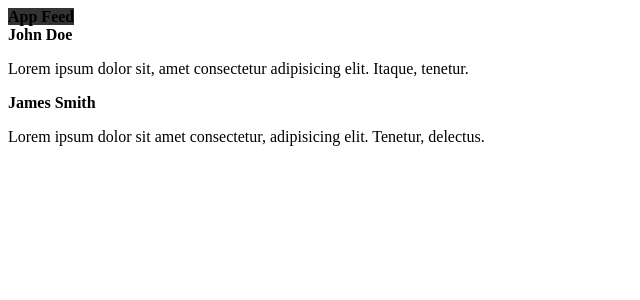
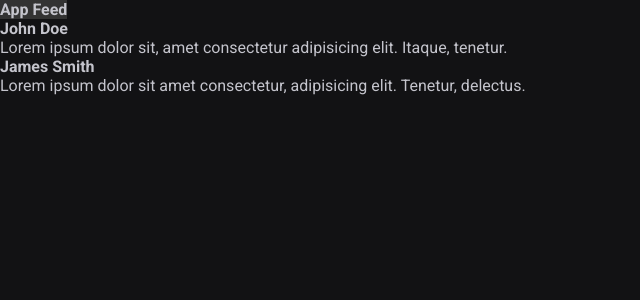
Before and after one commit to jonathanbcsouza/feed-app, a React (Vite) app: page / in a window 1280 px wide. Shown: the top 300 px of the page, without its empty margins (0-640 px from the left). Built offline with nearby package versions, Linux system fonts and the light colour scheme.

Commit message:
Add global CSS

```diff
--- a/index.html
+++ b/index.html
@@ -1,13 +1,21 @@
 <!DOCTYPE html>
 <html lang="en">
+
 <head>
   <meta charset="UTF-8" />
   <link rel="icon" type="image/svg+xml" href="/vite.svg" />
   <meta name="viewport" content="width=device-width, initial-scale=1.0" />
+
+  <link rel="preconnect" href="https://fonts.googleapis.com" />
+  <link rel="preconnect" href="https://fonts.gstatic.com" crossorigin />
+  <link href="https://fonts.googleapis.com/css2?family=Roboto:wght@400;700&display=swap" rel="stylesheet" />
+
   <title>Vite + React</title>
 </head>
+
 <body>
   <div id="root"></div>
   <script type="module" src="/src/main.jsx"></script>
 </body>
+
 </html>
--- a/src/App.jsx
+++ b/src/App.jsx
@@ -1,5 +1,7 @@
 import { Post } from './Post'
 import { Header } from './components/Header'
+
+import './global.css'
 
 export function App() {
   return (
--- /dev/null
+++ b/src/global.css
@@ -0,0 +1,33 @@
+:root {
+  --white: #fff;
+  --gray-100: #e1e1e6;
+  --gray-300: #c4c4cc;
+  --gray-400: #8d8d99;
+  --gray-600: #323238;
+  --gray-700: #29292e;
+  --gray-800: #202024;
+  --gray-900: #121214;
+
+  --green-500: #00875f;
+}
+
+* {
+  margin: 0;
+  padding: 0;
+  box-sizing: border-box;
+}
+
+body {
+  background: var(--gray-900);
+  color: var(--gray-300);
+  -webkit-font-smoothing: antialiased;
+}
+
+body,
+input,
+textarea,
+button {
+  font-family: 'Roboto', sans-serif;
+  font-weight: 400;
+  font-size: 1rem;
+}
```
Lines whose indentation alone changed are shown as unchanged.
